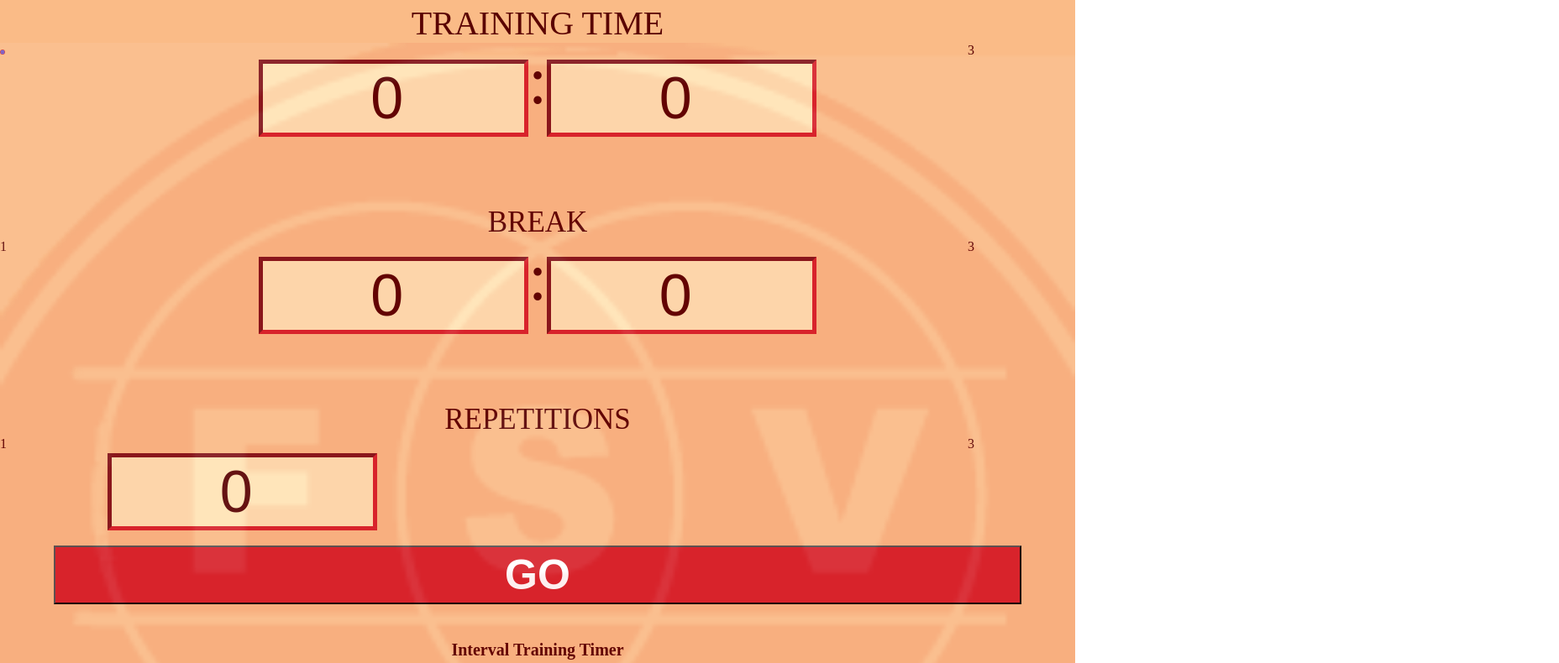
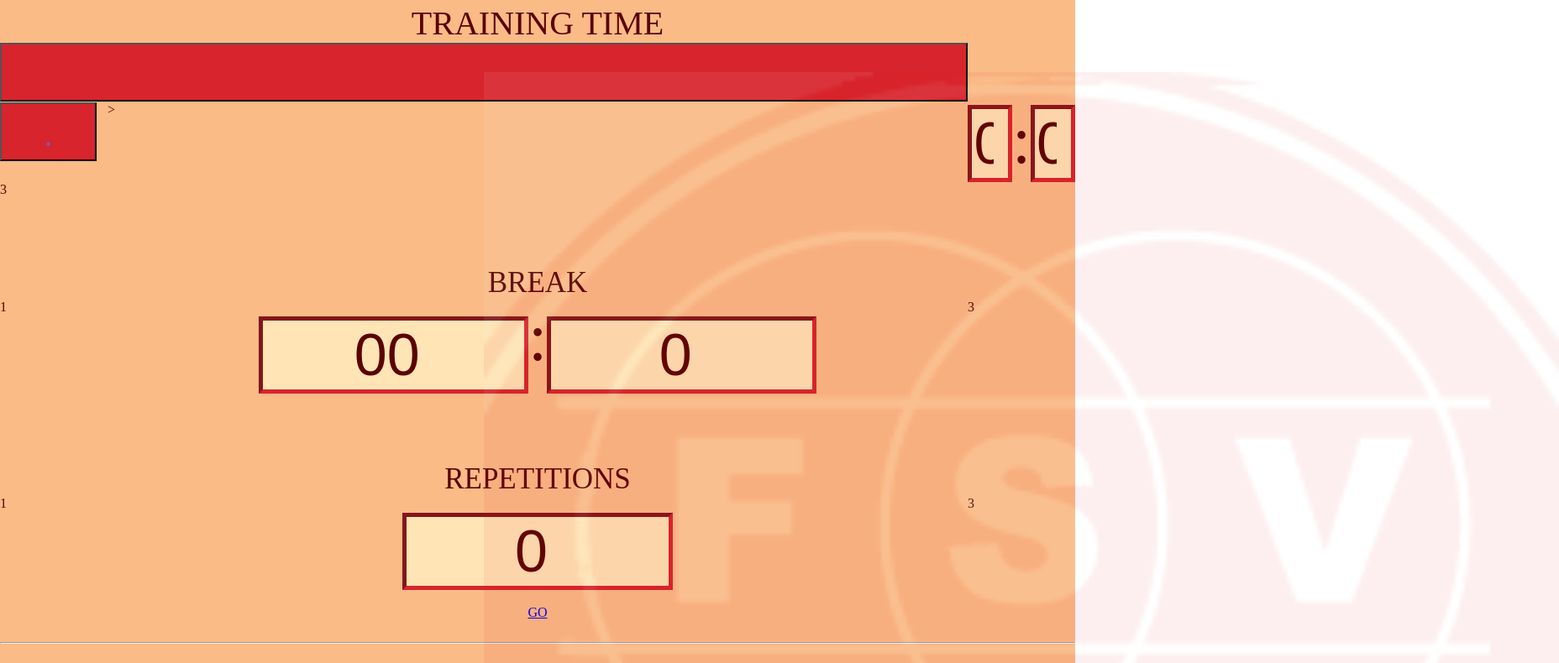
Before and after one commit to Filip-Zafran/Interval_Timer--Redux, a React (Create React App) app: page / in a window 1280 px wide. Shown: the part 60-850 px from the top of the page at 84% size, 1856 px wide, since content can reach past the window. Built offline with nearby package versions, Linux system fonts and the light colour scheme.

Commit message:
add TimerScreen page

```diff
--- a/src/App.css
+++ b/src/App.css
@@ -47,8 +47,7 @@ label {
 	border-width: 5px;
 	border-color: rgb(216, 36, 45);
 	background-color: moccasin;
-	display: flex;
-	justify-content: center;
+
 }
 
 .timerCells {
--- a/src/pages/Settings.js
+++ b/src/pages/Settings.js
@@ -8,6 +8,7 @@ import {
 import Logo from "../images/logo.png";
 import Plus from "../images/plus.png";
 import Minus from "../images/minus.png";
+import TimerScreen from "../pages/TimerScreen"
 
 
 class Settings extends React.Component {
@@ -15,8 +16,8 @@ class Settings extends React.Component {
 constructor(props) {
     super(props);
   this.state = {
-    trainingTimeMinutes: 0, trainingTimeSeconds: 0,
-    breakTimeMinutes: 0, breakTimeSeconds: 0,
+    trainingTimeMinutes: '00', trainingTimeSeconds: '00',
+    breakTimeMinutes: '00', breakTimeSeconds: 0,
     repetitions: 0,
   };
   this.setTrainingTimeMinutes = this.setTrainingTimeMinutes.bind(this);
@@ -58,7 +59,7 @@ constructor(props) {
       <label id="trainingTimeLabel" > TRAINING TIME
        </label>
 
-            <Link to="/">
+            <button>
           <img
             className="logoImg"
             style={{
@@ -69,14 +70,15 @@ constructor(props) {
                           }}
             src={Logo}
             alt="berolina-stralau logo"
-        />              </Link>
+        />              </button>
 
 
 
 
       <div class="timerCells">
 
-              <Link to="/">
+        <div>
+        <button>
           <img
             className="minusImg"
             style={{
@@ -85,7 +87,9 @@ constructor(props) {
             src={Minus}
             alt="minus symbol"
           />
-          </Link>
+          </button>
+          </div>
+>
 
 
         <div class="innerTimerCells">
@@ -142,7 +146,9 @@ constructor(props) {
           1
         </div>
 
+        <div class="innerTimerCells">
       <input type="number" class="inputCell" value={this.state.repetitions} onChange={this.setRepetitions}/>
+</div>
 
         <div>
           3
@@ -153,21 +159,18 @@ constructor(props) {
       <br />
 
       <div id="buttonDiv">
-          <button
-          // TO DO:
+
+                             {/* // TO DO:
               // add link to Timer Screen and create a Timer Screen Page
-              // pass data to it
-        >GO </button>
+              // pass data to it */}
+
+          <Link to="/TimerScreen">GO</Link>
+
         </div>
 
       <br />
 
-  {/* <View
-  style={{
-    borderBottomColor: 'black',
-    borderBottomWidth: 1,
-  }}
-/> */}
+  <hr/>
 
       <div id="footer">
       <p style={{'font-size': '20px'}}> <b>Interval Training Timer</b> </p>
--- a/src/pages/TimerScreen.js
+++ b/src/pages/TimerScreen.js
@@ -0,0 +1,22 @@
+import React from 'react';
+import {
+  BrowserRouter as Router,
+  Switch,
+  Route,
+  Link
+} from "react-router-dom";
+import Logo from "../images/logo.png";
+
+
+class TimerScreen extends React.Component {
+
+    render () {
+  return (
+      <div id="mainDiv" >
+
+      </div>
+
+  );
+}
+}
+export default TimerScreen;
```
